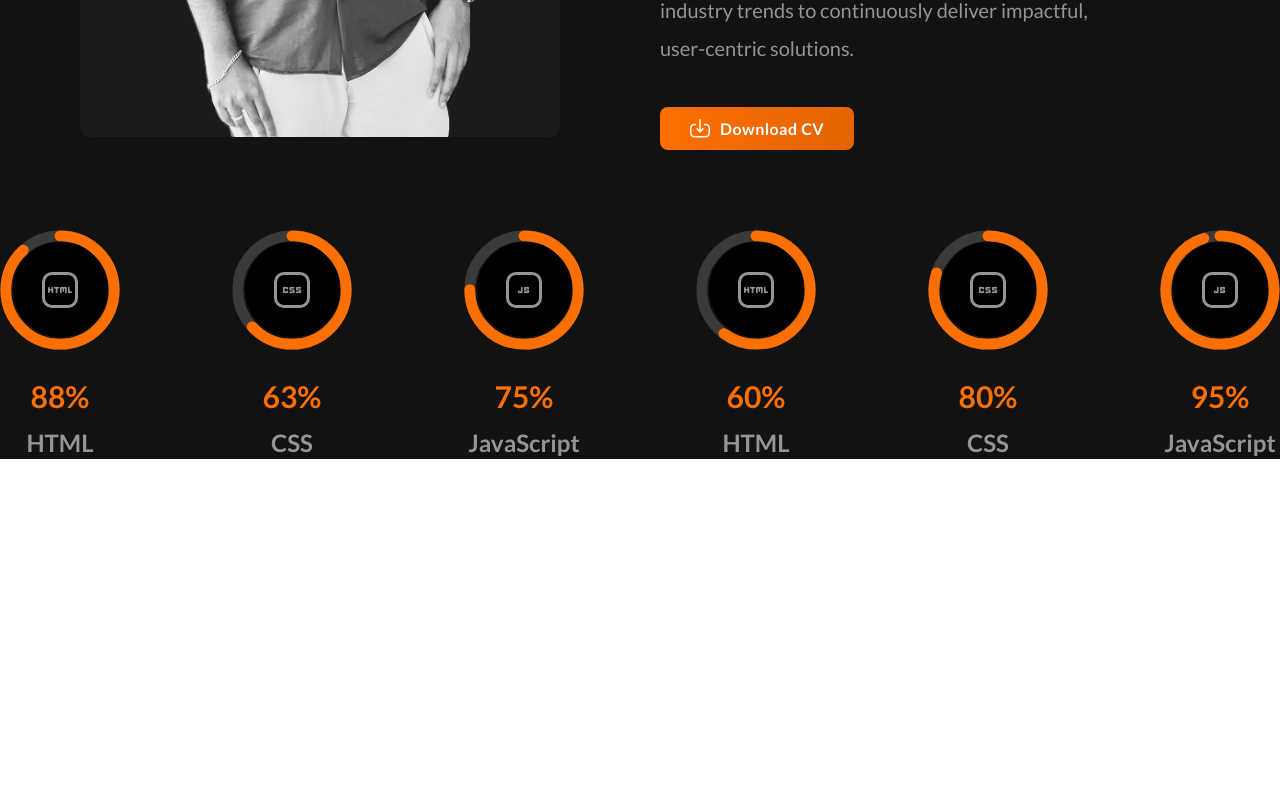
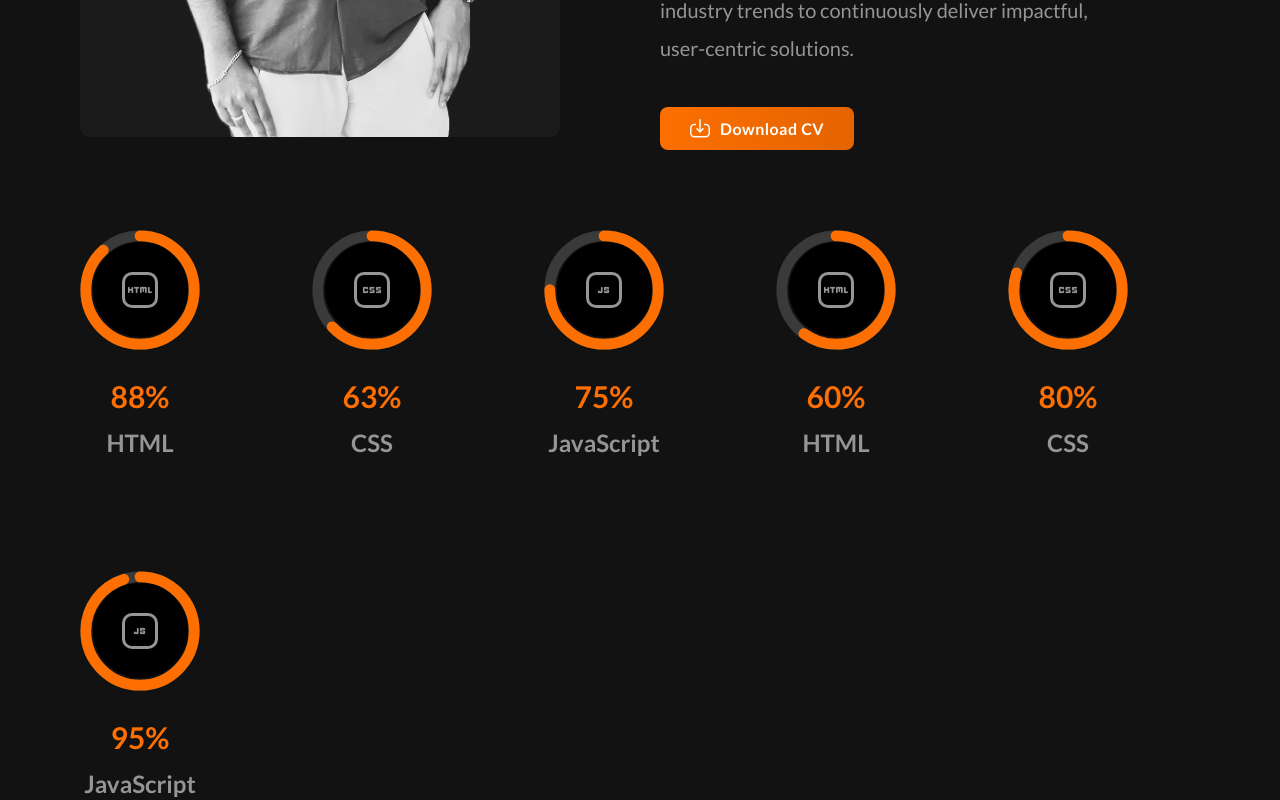
Before and after one commit to aravind-balaji-28/portfolio, a Next.js app: page / in a window 1280 px wide. Shown: the part 2580-3380 px from the top of the page. Before the commit the page ends 3039 px from the top, so only its background shows below. Built offline with nearby package versions, Linux system fonts and the light colour scheme.

Commit message:
update in up to progressbar

```diff
--- a/app/page.tsx
+++ b/app/page.tsx
@@ -305,7 +305,7 @@ export default function Page() {
 
             </div>
           </div>
-          <div className="skills flex gap-[7rem]">
+          <div className="skills flex gap-[7rem] flex-wrap">
             {skills.map((skill, index) => (
               <ProgressBar
                 key={`${skill.title}-${index}`}
```
